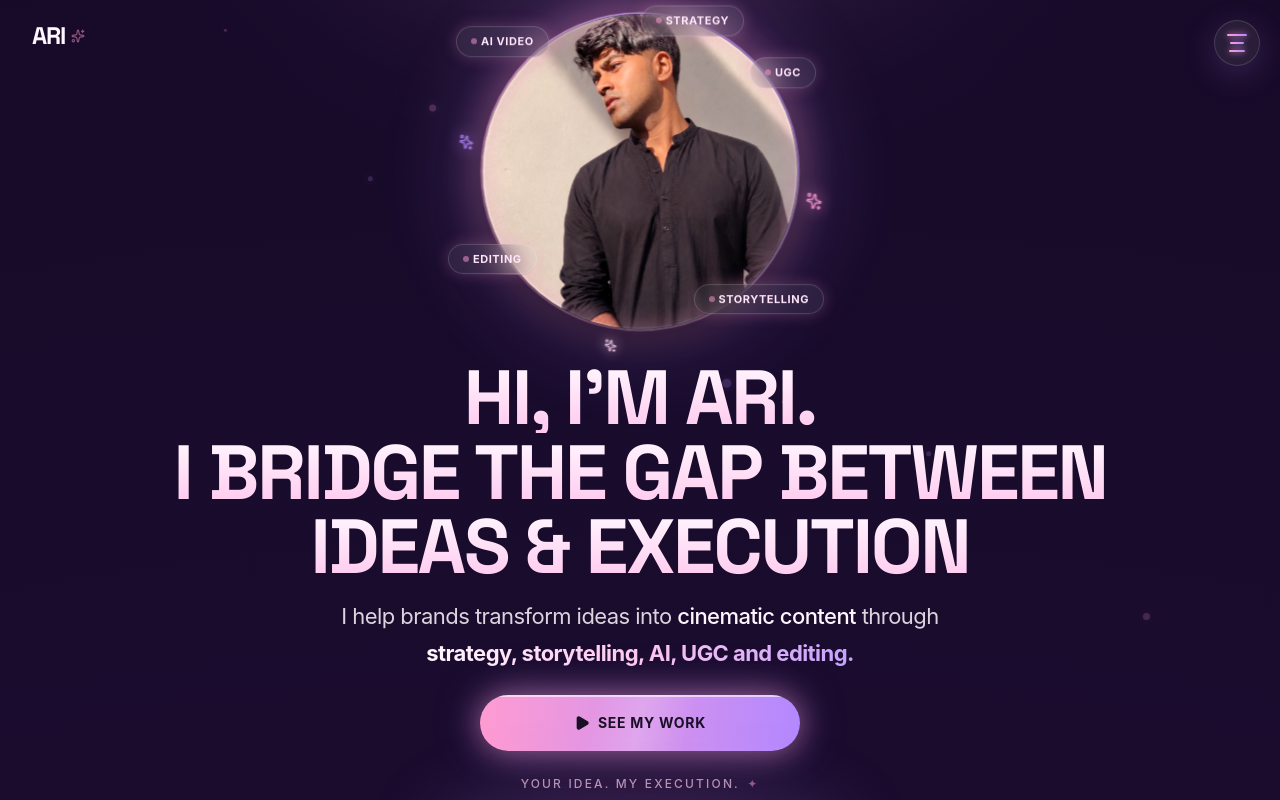
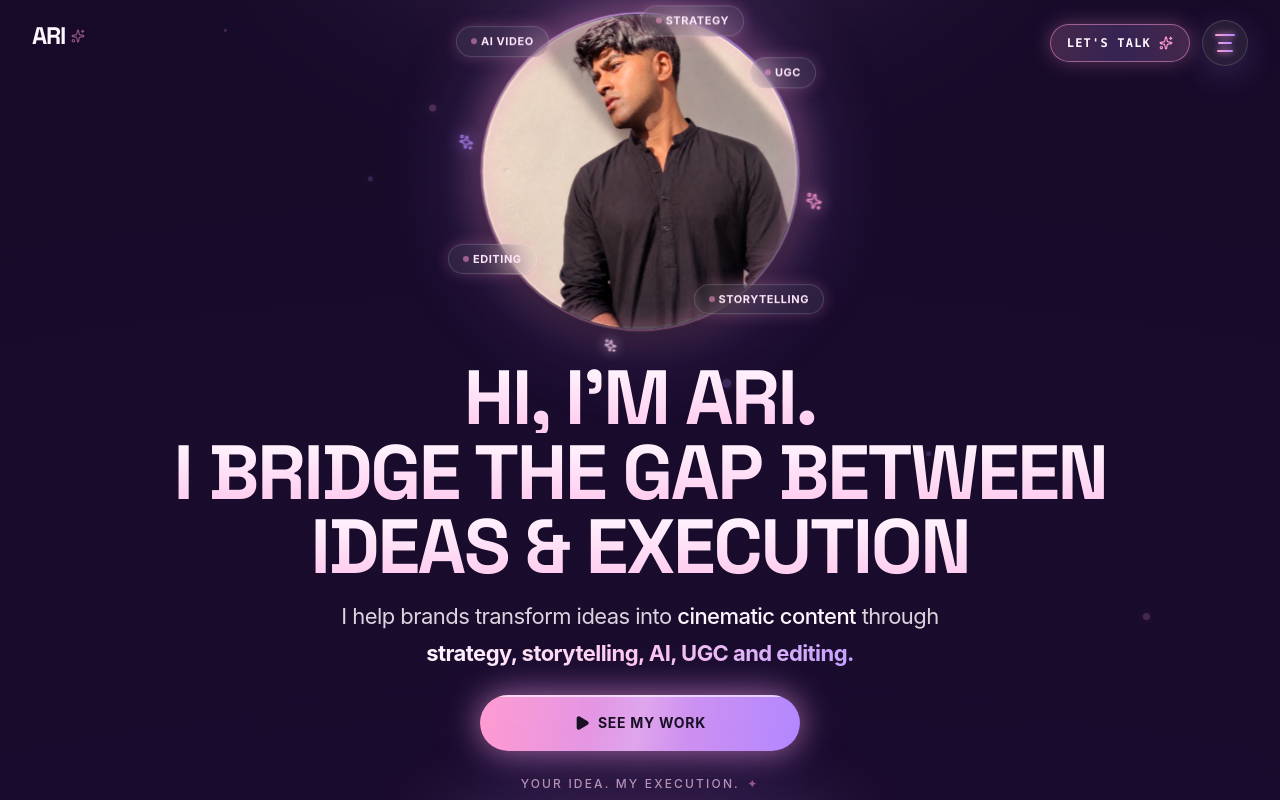
Before and after one commit to evanbose7/ARIIMAKESFILMS, a React (Vite) app: page / in a window 1280 px wide. Shown: the top 800 px of the page. Built offline with nearby package versions, Linux system fonts and the light colour scheme.

Commit message:
Add desktop LETS TALK button to Navbar and NavigationDrawer to pop up Instagram and WhatsApp contact options modal

```diff
--- a/src/App.tsx
+++ b/src/App.tsx
@@ -82,6 +82,7 @@ export function App() {
       {/* Top Left ARI Logo & Top Right Circular Glass Menu Trigger */}
       <Navbar
         onOpenMenuDrawer={() => setIsDrawerOpen(true)}
+        onWorkWithMeClick={() => setIsWorkModalOpen(true)}
       />
 
       {/* Luxury Right-Side Floating Navigation Drawer */}
@@ -89,6 +90,7 @@ export function App() {
         isOpen={isDrawerOpen}
         onClose={() => setIsDrawerOpen(false)}
         onSelectPortfolioLink={handleSelectPortfolioLink}
+        onWorkWithMeClick={() => setIsWorkModalOpen(true)}
       />
 
       {/* Main Content: Hero, Emotional Gap (Think About It), Portfolio, Difference, Constellation, etc. */}
--- a/src/components/Navbar.tsx
+++ b/src/components/Navbar.tsx
@@ -4,9 +4,10 @@ import { Sparkles } from 'lucide-react';
 
 interface NavbarProps {
   onOpenMenuDrawer: () => void;
+  onWorkWithMeClick?: () => void;
 }
 
-export const Navbar: React.FC<NavbarProps> = ({ onOpenMenuDrawer }) => {
+export const Navbar: React.FC<NavbarProps> = ({ onOpenMenuDrawer, onWorkWithMeClick }) => {
   return (
     <>
       {/* Top Left ARI Logo */}
@@ -27,7 +28,33 @@ export const Navbar: React.FC<NavbarProps> = ({ onOpenMenuDrawer }) => {
         </a>
       </motion.div>
 
-      {/* Top Right Circular Glass Menu Trigger (20px from top & right) */}
+      {/* Top Right Action Group: Desktop LET'S TALK Button + Menu Trigger */}
+      <div className="fixed top-5 right-5 md:right-8 z-40 flex items-center gap-3 select-none">
+
+        {/* Desktop Header "LET'S TALK" Pill Button */}
+        {onWorkWithMeClick && (
+          <motion.button
+            initial={{ opacity: 0, scale: 0.9, y: -16 }}
+            animate={{ opacity: 1, scale: 1, y: 0 }}
+            transition={{ duration: 0.6, delay: 0.2, ease: [0.22, 1, 0.36, 1] }}
+            whileHover={{ scale: 1.04, y: -1 }}
+            whileTap={{ scale: 0.96 }}
+            onClick={onWorkWithMeClick}
+            className="
+              hidden sm:inline-flex items-center gap-2 px-4 py-2.5 rounded-full
+              bg-gradient-to-r from-[#FF9BD2]/20 via-[#B388FF]/20 to-[#FF9BD2]/20
+              border border-[#FF9BD2]/50 backdrop-blur-md
+              text-xs font-mono font-bold tracking-widest text-[#FFF7FF] uppercase
+              shadow-[0_0_20px_rgba(255,155,210,0.3)] hover:shadow-[0_0_30px_rgba(255,155,210,0.5)]
+              hover:border-[#FF9BD2] transition-all duration-300 cursor-pointer
+            "
+          >
+            <span>LET'S TALK</span>
+            <Sparkles className="w-3.5 h-3.5 text-[#FF9BD2] animate-pulse" />
+          </motion.button>
+        )}
+
+        {/* Top Right Circular Glass Menu Trigger */}
         <motion.button
           initial={{ opacity: 0, scale: 0.9, y: -16 }}
           animate={{ opacity: 1, scale: 1, y: 0 }}
@@ -37,7 +64,6 @@ export const Navbar: React.FC<NavbarProps> = ({ onOpenMenuDrawer }) => {
           onClick={onOpenMenuDrawer}
           aria-label="Open portfolio navigation drawer"
           className="
-          fixed top-5 right-5 z-40
             w-[46px] h-[46px] rounded-full
             bg-white/[0.08] border border-white/[0.14] text-[#FFF7FF]
             backdrop-blur-[16px] shadow-[0_8px_32px_rgba(179,136,255,0.2)]
@@ -54,6 +80,8 @@ export const Navbar: React.FC<NavbarProps> = ({ onOpenMenuDrawer }) => {
             <span className="w-4 h-[2px] rounded-full bg-gradient-to-r from-[#FF9BD2] to-[#B388FF] shadow-[0_0_6px_#FF9BD2] group-hover:w-5 transition-all" />
           </div>
         </motion.button>
+
+      </div>
     </>
   );
 };
--- a/src/components/NavigationDrawer.tsx
+++ b/src/components/NavigationDrawer.tsx
@@ -6,6 +6,7 @@ interface NavigationDrawerProps {
   isOpen: boolean;
   onClose: () => void;
   onSelectPortfolioLink: (type: 'YOUTUBE' | 'REELS' | 'BRAND WORKS') => void;
+  onWorkWithMeClick?: () => void;
 }
 
 export const PORTFOLIO_CARDS = [
@@ -39,6 +40,7 @@ export const NavigationDrawer: React.FC<NavigationDrawerProps> = ({
   isOpen,
   onClose,
   onSelectPortfolioLink,
+  onWorkWithMeClick,
 }) => {
   const cardContainerVariants = {
     hidden: {},
@@ -195,6 +197,27 @@ export const NavigationDrawer: React.FC<NavigationDrawerProps> = ({
               })}
             </motion.div>
 
+            {/* WORK WITH ARI / CONNECT CTA BUTTON */}
+            {onWorkWithMeClick && (
+              <button
+                type="button"
+                onClick={() => {
+                  onClose();
+                  onWorkWithMeClick();
+                }}
+                className="
+                  w-full py-3.5 px-5 rounded-full
+                  bg-gradient-to-r from-[#FF9BD2] via-[#FFD6F5] to-[#B388FF]
+                  text-[#100719] font-mono font-bold text-xs tracking-widest uppercase
+                  shadow-[0_0_25px_rgba(255,155,210,0.5)] hover:shadow-[0_0_35px_rgba(255,155,210,0.7)]
+                  transition-all duration-300 flex items-center justify-center gap-2 cursor-pointer
+                "
+              >
+                <span>LET'S TALK</span>
+                <Sparkles className="w-4 h-4 text-[#100719] fill-current animate-pulse" />
+              </button>
+            )}
+
             {/* BOTTOM SOCIAL AREA */}
             <div className="pt-4 border-t border-white/10 shrink-0 z-10 flex flex-col space-y-3">
               <div className="flex items-center justify-between text-[14px] font-medium text-[#FFF7FF]/80">
```
Lines whose indentation alone changed are shown as unchanged.
